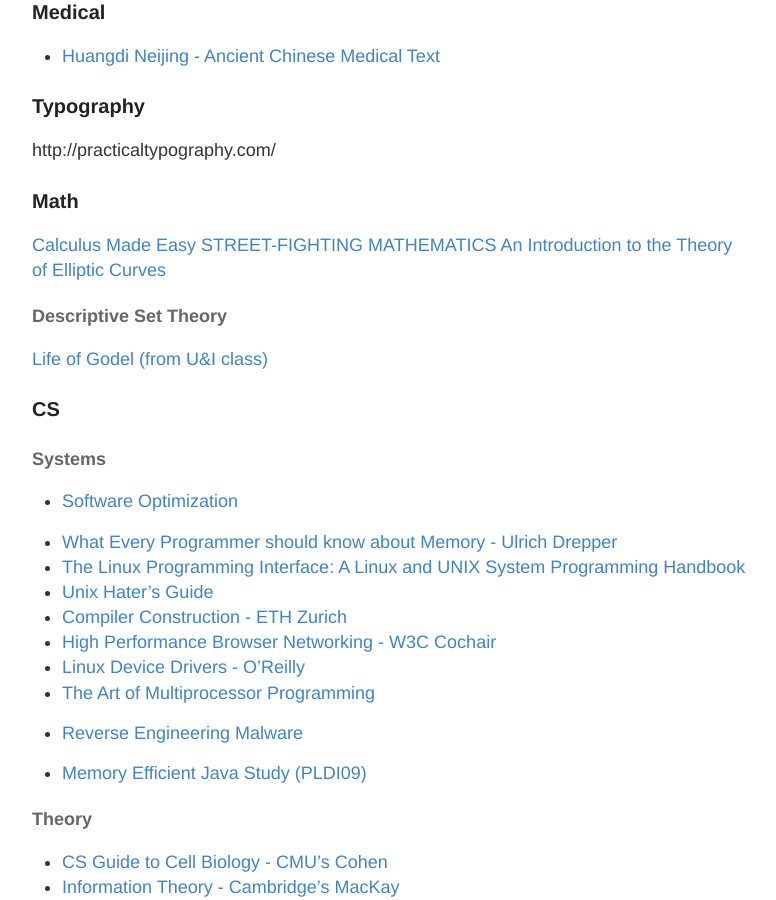
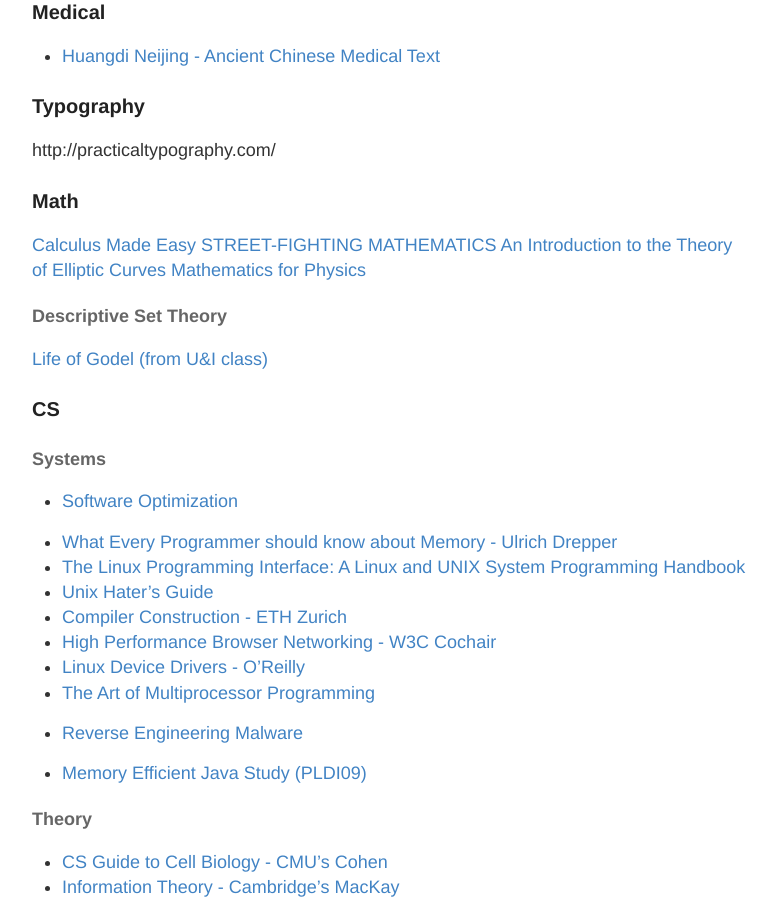
Before and after one commit to RONNCC/ronncc.github, a Jekyll site: the page built from _posts/2015-12-25-ReadingList.md, in a window 1280 px wide and 900 px high, scrolled down 1896 px. Shown: the whole window, without its empty margins (248-1024 px from the left). Built offline with Jekyll 4.4.1, drawn with Linux system fonts in a browser that asks for light colours; comment, search, counter and statistics services are not loaded.

Commit message:
Updated 2015-12-25-ReadingList.md

```diff
--- a/_posts/2015-12-25-ReadingList.md
+++ b/_posts/2015-12-25-ReadingList.md
@@ -95,6 +95,7 @@
 [Calculus Made Easy](http://djm.cc/library/Calculus_Made_Easy_Thompson.pdf)
 [STREET-FIGHTING MATHEMATICS](https://mitpress.mit.edu/sites/default/files/titles/content/9780262514293_Creative_Commons_Edition.pdf)
 [An Introduction to the Theory of Elliptic Curves](https://www.math.brown.edu/~jhs/Presentations/WyomingEllipticCurve.pdf)
+[Mathematics for Physics](http://www.goldbart.gatech.edu/PostScript/MS_PG_book/bookmaster.pdf)
 
 #### Descriptive Set Theory
 [Life of Godel (from U&I class) ](https://www.amazon.com/Logical-Dilemmas-Life-Work-G%C3%B6del/dp/1568812566)
```
